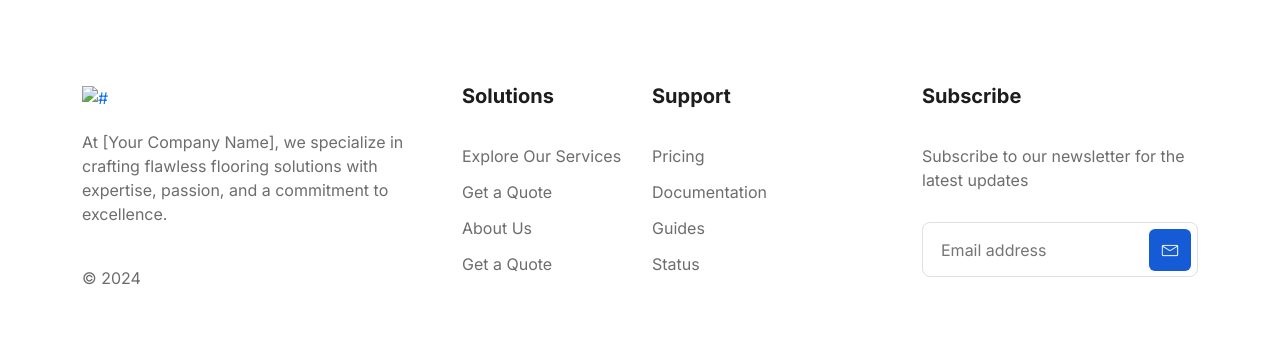
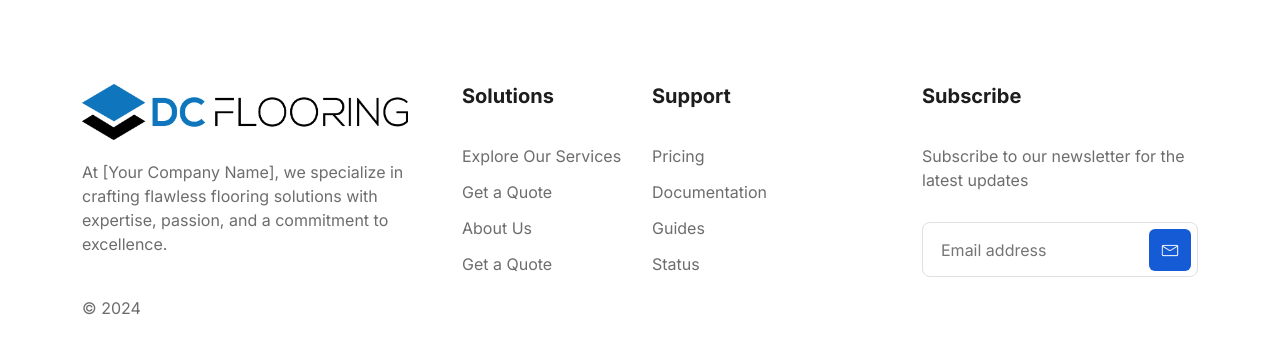
Before and after one commit to Honestopedia-TECHAFAQ/Landing-Page, a plain HTML site: page index.html in a window 1280 px wide. Shown: the part 6693-7045 px from the top of the page. Drawn offline with Linux system fonts and the light colour scheme.

Commit message:
Update index.html

```diff
--- a/index.html
+++ b/index.html
@@ -801,7 +801,7 @@
               <div class="footer-widget f-about">
                 <div class="logo">
                   <a href="index.html">
-                    <img src="/DC FLOORING 1 white (1).png" alt="#" class="img-fluid" />
+                    <img src="logo.png" alt="#" class="img-fluid" />
                   </a>
                 </div>
                 <p>
@@ -877,16 +877,12 @@
   <script src="assets/js/tiny-slider.js"></script>
 
   <script>
-
-    //===== close navbar-collapse when a  clicked
     let navbarTogglerNine = document.querySelector(
       ".navbar-nine .navbar-toggler"
     );
     navbarTogglerNine.addEventListener("click", function () {
       navbarTogglerNine.classList.toggle("active");
     });
-
-    // ==== left sidebar toggle
     let sidebarLeft = document.querySelector(".sidebar-left");
     let overlayLeft = document.querySelector(".overlay-left");
     let sidebarClose = document.querySelector(".sidebar-close .close");
@@ -899,16 +895,12 @@
       sidebarLeft.classList.remove("open");
       overlayLeft.classList.remove("open");
     });
-
-    // ===== navbar nine sideMenu
     let sideMenuLeftNine = document.querySelector(".navbar-nine .menu-bar");
 
     sideMenuLeftNine.addEventListener("click", function () {
       sidebarLeft.classList.add("open");
       overlayLeft.classList.add("open");
     });
-
-    //========= glightbox
     GLightbox({
       'href': 'https://youtu.be/dwkQMjxoGos',
       'type': 'video',
```
